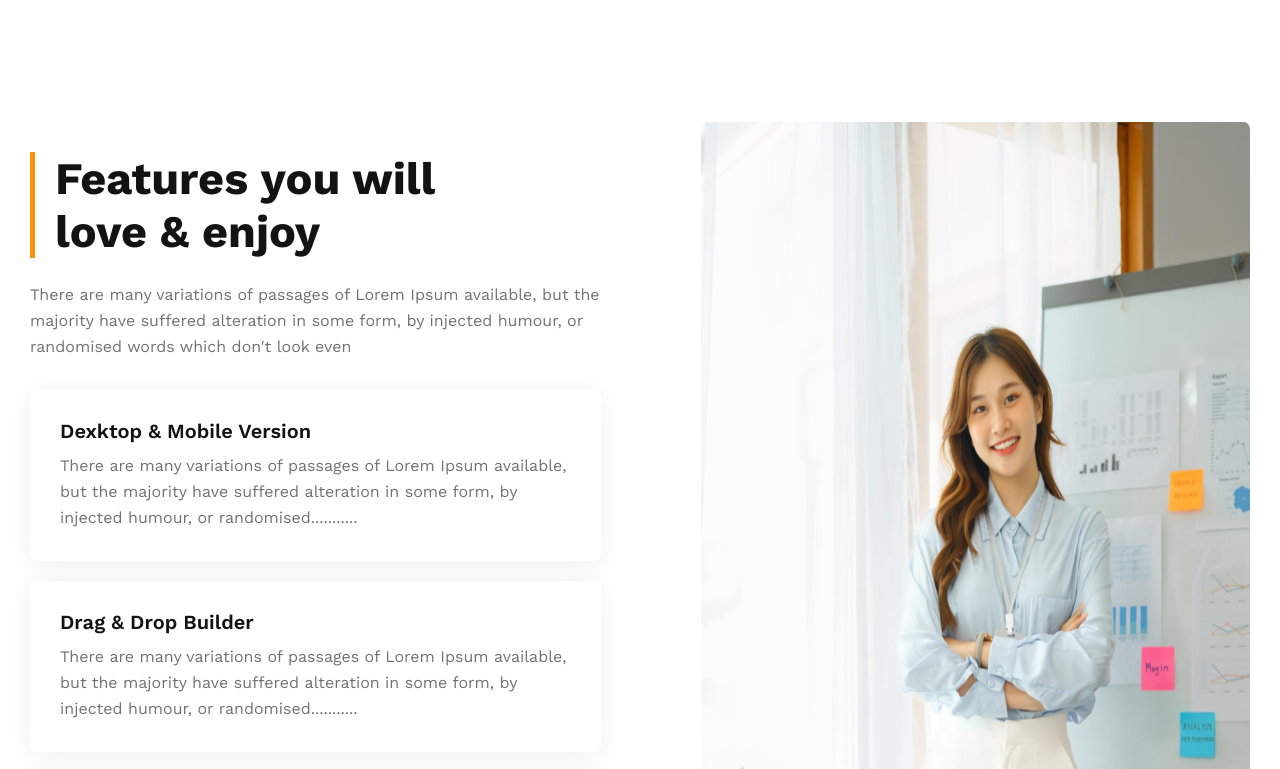
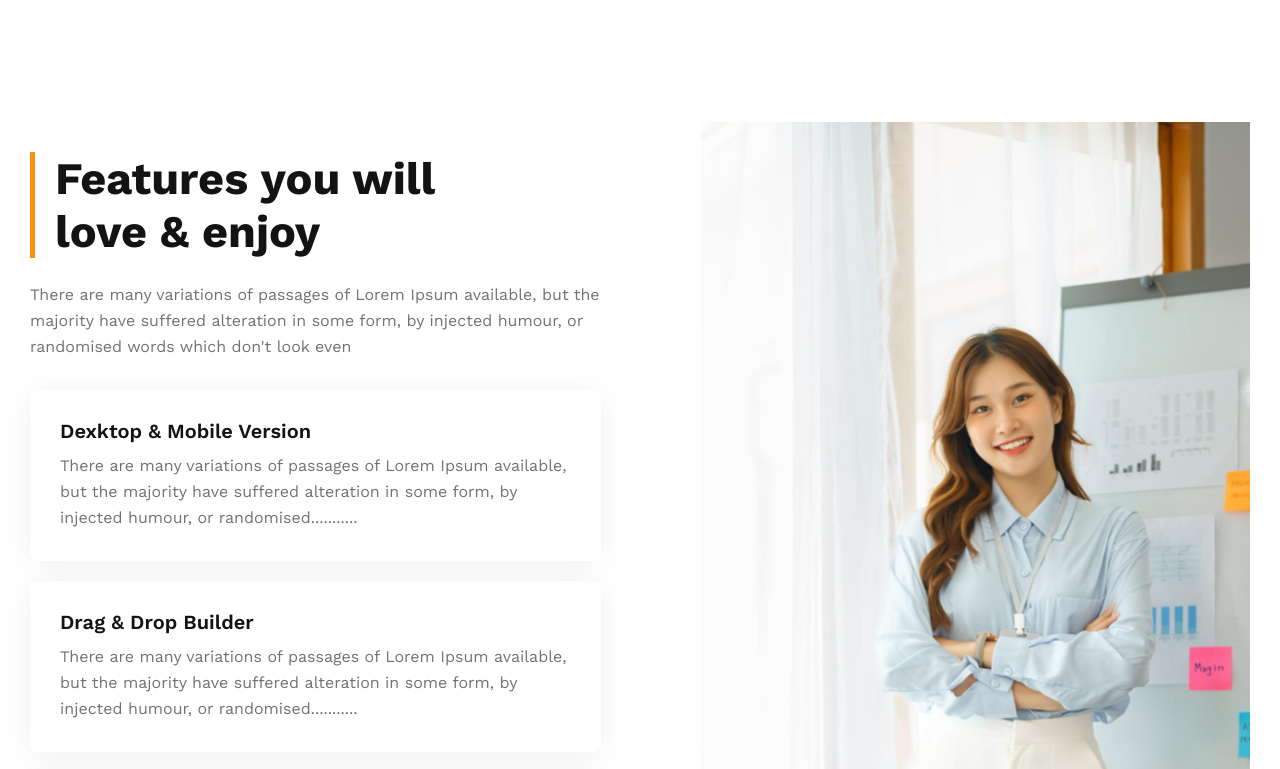
Before and after one commit to swapnilaanam/g3-architects, a plain HTML site: page index.html in a window 1280 px wide. Shown: the part 1880-2649 px from the top of the page. Drawn offline with nearby package versions, Linux system fonts and the light colour scheme.

Commit message:
added some comments for mobile styles and changed some styles

```diff
--- a/styles/style.css
+++ b/styles/style.css
@@ -228,6 +228,7 @@ main {
 .features-image img {
     width: 100%;
     height: 95%;
+    object-fit: cover;
 }
 
 .features-btn {
@@ -443,10 +444,13 @@ main {
 /* mobile devices */
 
 @media only screen and (max-width: 576px) {
+
+    /* Common Styles */
     .nav, .nav-items, .quicklist-features, .features-you-love, .sponsors {
         flex-direction: column;
     }
 
+    /* nav and banner styles*/
     .nav-title {
         text-align: center;
     }
@@ -468,6 +472,7 @@ main {
         margin: 0 10px;
     }
 
+    /* quicklist-features styles */
     .quicklist-features {
         align-items: center;
     }
@@ -482,10 +487,12 @@ main {
         text-align: center;
     }
 
+    /* features-you-love styles */
     .features-you-love {
         padding: 0 15px;
         gap: 50px;
     }
+
     .features-you-love .features-details {
         width: 100%;
     }
@@ -518,6 +525,7 @@ main {
         font-size: 40px;
     }
 
+    /* some-facts styles */
     .some-facts {
         text-align: center;
     }
@@ -535,7 +543,7 @@ main {
         row-gap: 40px;
     }
 
-
+    /* our-sponsors styles */
     .our-sponsors > p {
         width: 90%;
     }
@@ -545,6 +553,7 @@ main {
         gap: 80px;
     }
 
+    /* our-works styles */
     .our-works {
         margin-top: 140px;
         margin-left: 15px;
@@ -558,6 +567,7 @@ main {
         margin-top: 50px;
     }
 
+    /* footer styles */
     .footer {
         margin-top: 120px;
     }
```
